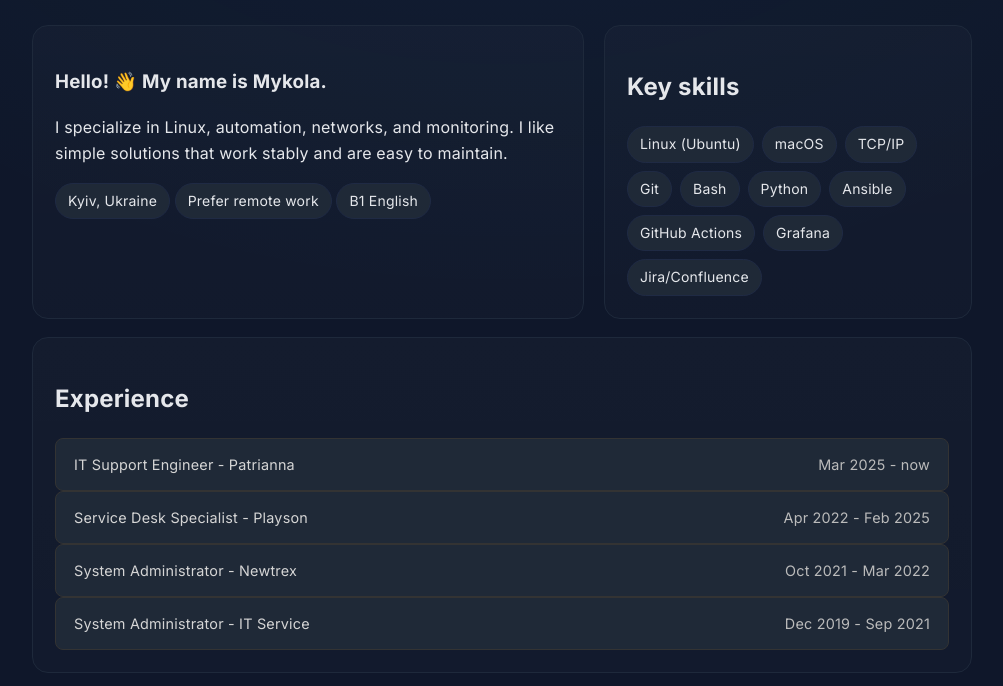
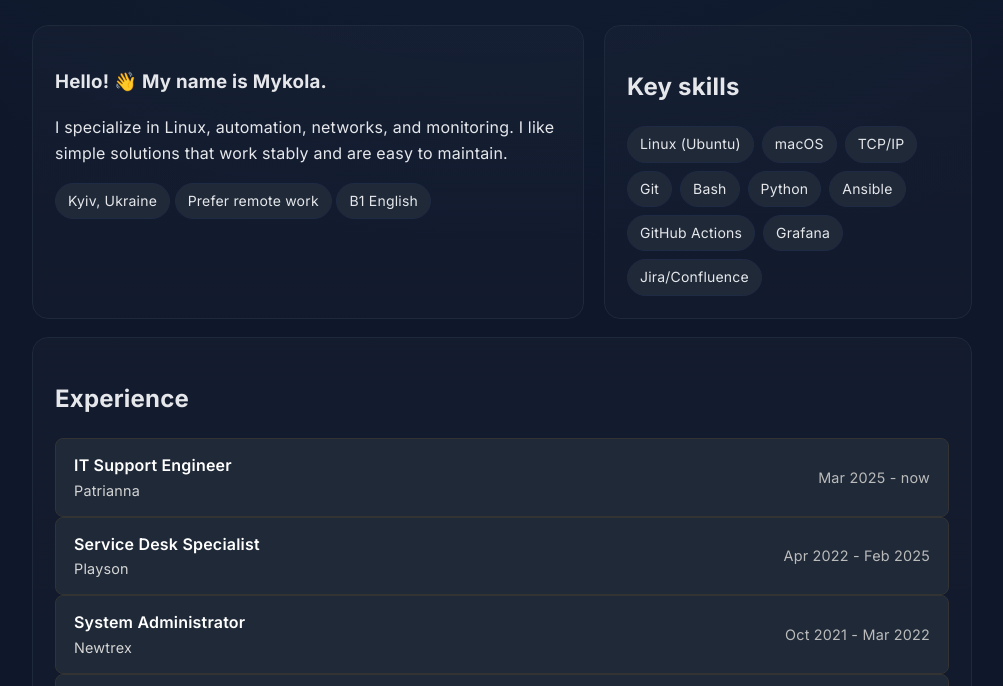
Before and after one commit to myarmola/myarmola.github.io, a plain HTML site: page index.html in a window 1280 px wide. Shown: the part 99-785 px from the top of the page, without its empty margins (138-1141 px from the left). Drawn offline with Linux system fonts and the light colour scheme.

Commit message:
some layout fixes

```diff
--- a/index.html
+++ b/index.html
@@ -61,25 +61,37 @@
       <div class="exp-grid">
         <div class="exp-item">
           <div class="exp-top">
-            <div class="company">IT Support Engineer - Patrianna</div>
+            <div class="left">
+              <div class="position">IT Support Engineer</div>
+              <div class="company">Patrianna</div>
+            </div>
             <div class="period">Mar 2025 - now</div>
           </div>
         </div>
         <div class="exp-item">
           <div class="exp-top">
-            <div class="company">Service Desk Specialist - Playson</div>
+            <div class="left">
+              <div class="position">Service Desk Specialist</div>
+              <div class="company">Playson</div>
+            </div>
             <div class="period">Apr 2022 - Feb 2025</div>
           </div>
         </div>
         <div class="exp-item">
           <div class="exp-top">
-            <div class="company">System Administrator - Newtrex</div>
+            <div class="left">
+              <div class="position">System Administrator</div>
+              <div class="company">Newtrex</div>
+            </div>
             <div class="period">Oct 2021 - Mar 2022</div>
           </div>
         </div>
         <div class="exp-item">
           <div class="exp-top">
-            <div class="company">System Administrator - IT Service</div>
+            <div class="left">
+              <div class="position">System Administrator</div>
+              <div class="company">IT-Service</div>
+            </div>
             <div class="period">Dec 2019 - Sep 2021</div>
           </div>
         </div>
```
